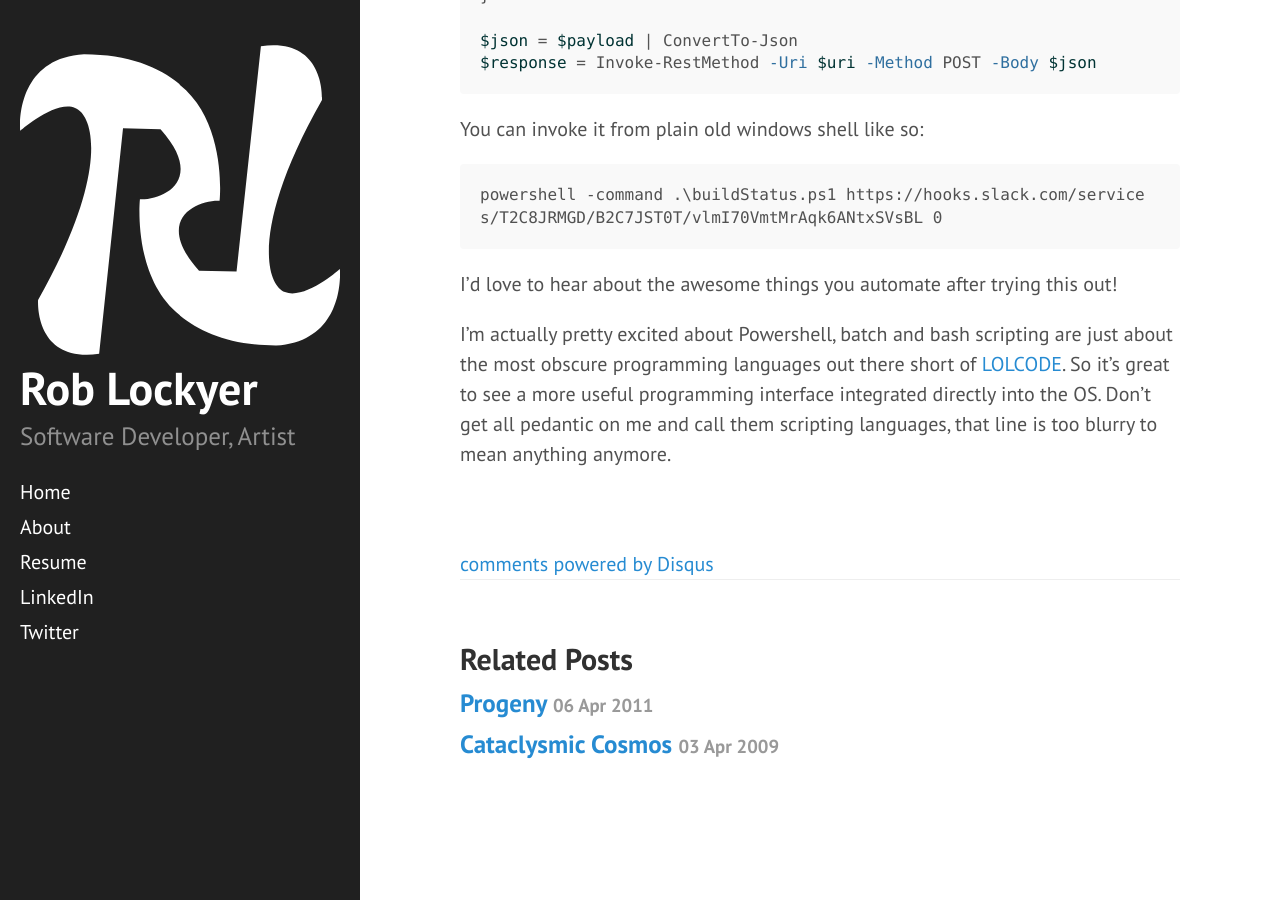
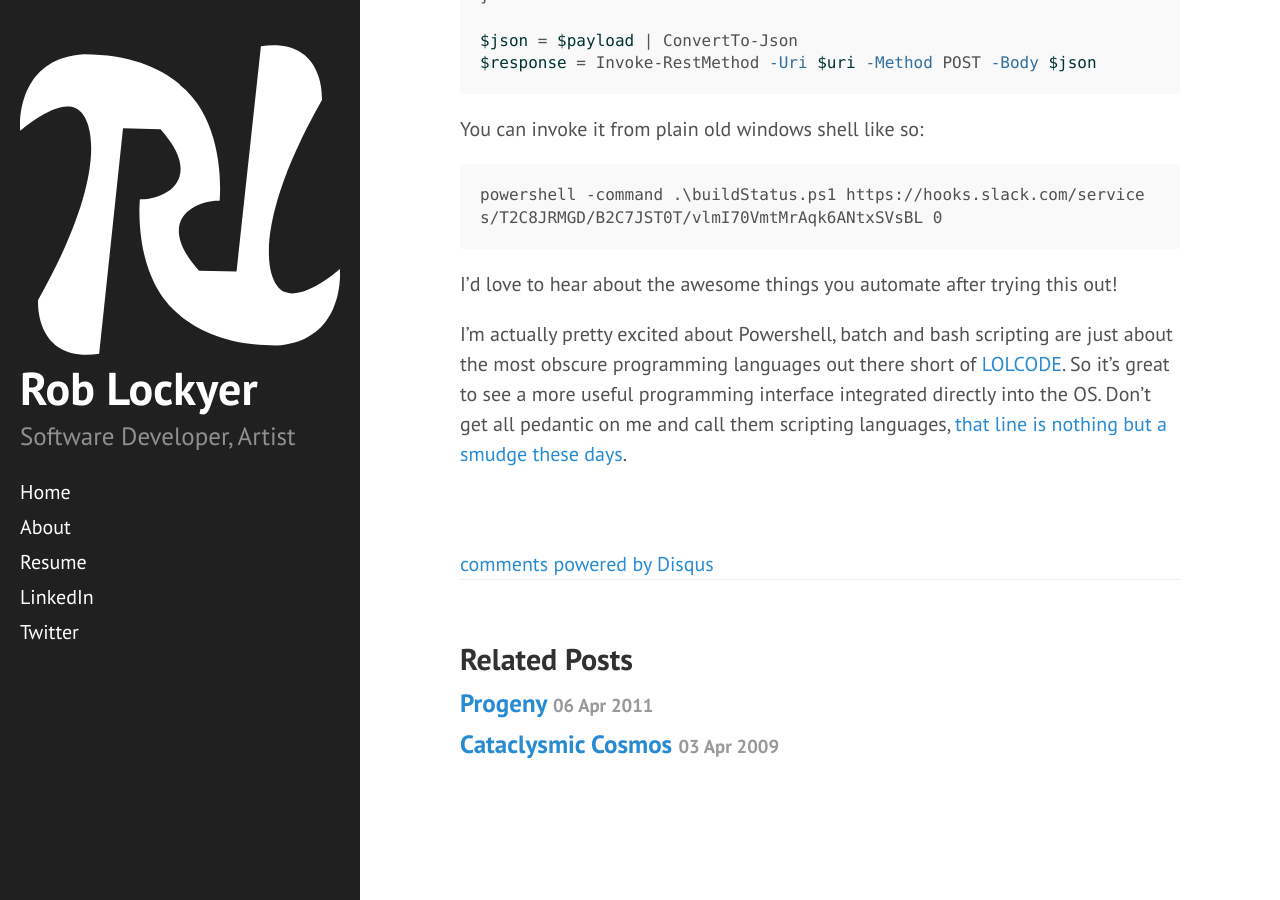
Before and after one commit to lockyer/lockyer.github.io, a Jekyll site: the page built from _posts/2016-09-04-slack-notifications-from-windows.md, in a window 1280 px wide and 900 px high, scrolled down 5510 px. Built offline with Jekyll 4.4.1, drawn with Linux system fonts in a browser that asks for light colours; comment, search, counter and statistics services are not loaded.

Commit message:
minor edits

```diff
--- a/_posts/2016-09-04-slack-notifications-from-windows.md
+++ b/_posts/2016-09-04-slack-notifications-from-windows.md
@@ -65,4 +65,4 @@
 
 I'd love to hear about the awesome things you automate after trying this out!
 
-I'm actually pretty excited about Powershell, batch and bash scripting are just about the most obscure programming languages out there short of [LOLCODE](https://en.wikipedia.org/wiki/LOLCODE). So it's great to see a more useful programming interface integrated directly into the OS. Don't get all pedantic on me and call them scripting languages, that line is too blurry to mean anything anymore.
+I'm actually pretty excited about Powershell, batch and bash scripting are just about the most obscure programming languages out there short of [LOLCODE](https://en.wikipedia.org/wiki/LOLCODE). So it's great to see a more useful programming interface integrated directly into the OS. Don't get all pedantic on me and call them scripting languages, [that line is nothing but a smudge these days](http://stackoverflow.com/a/17253557).
```
